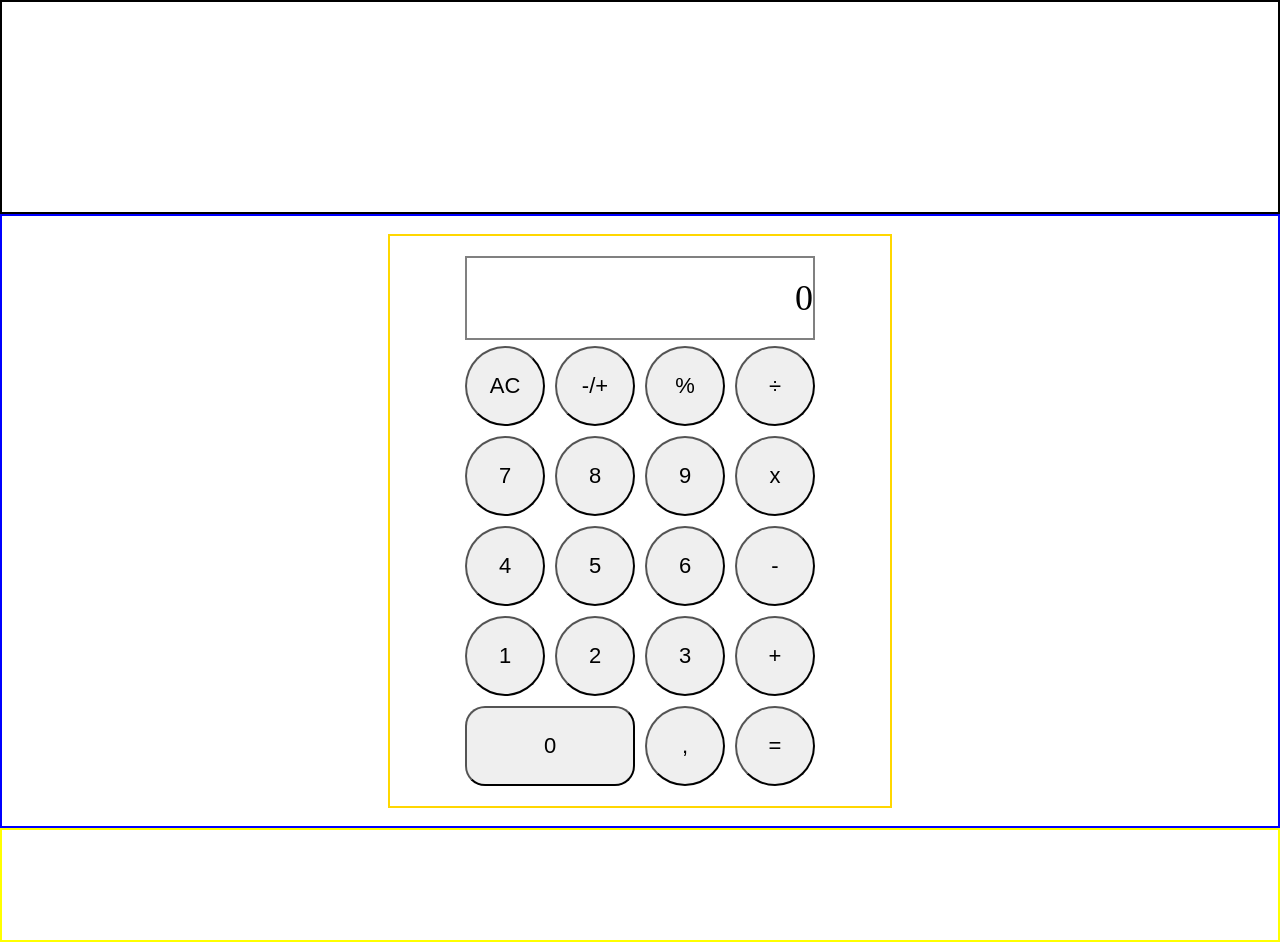
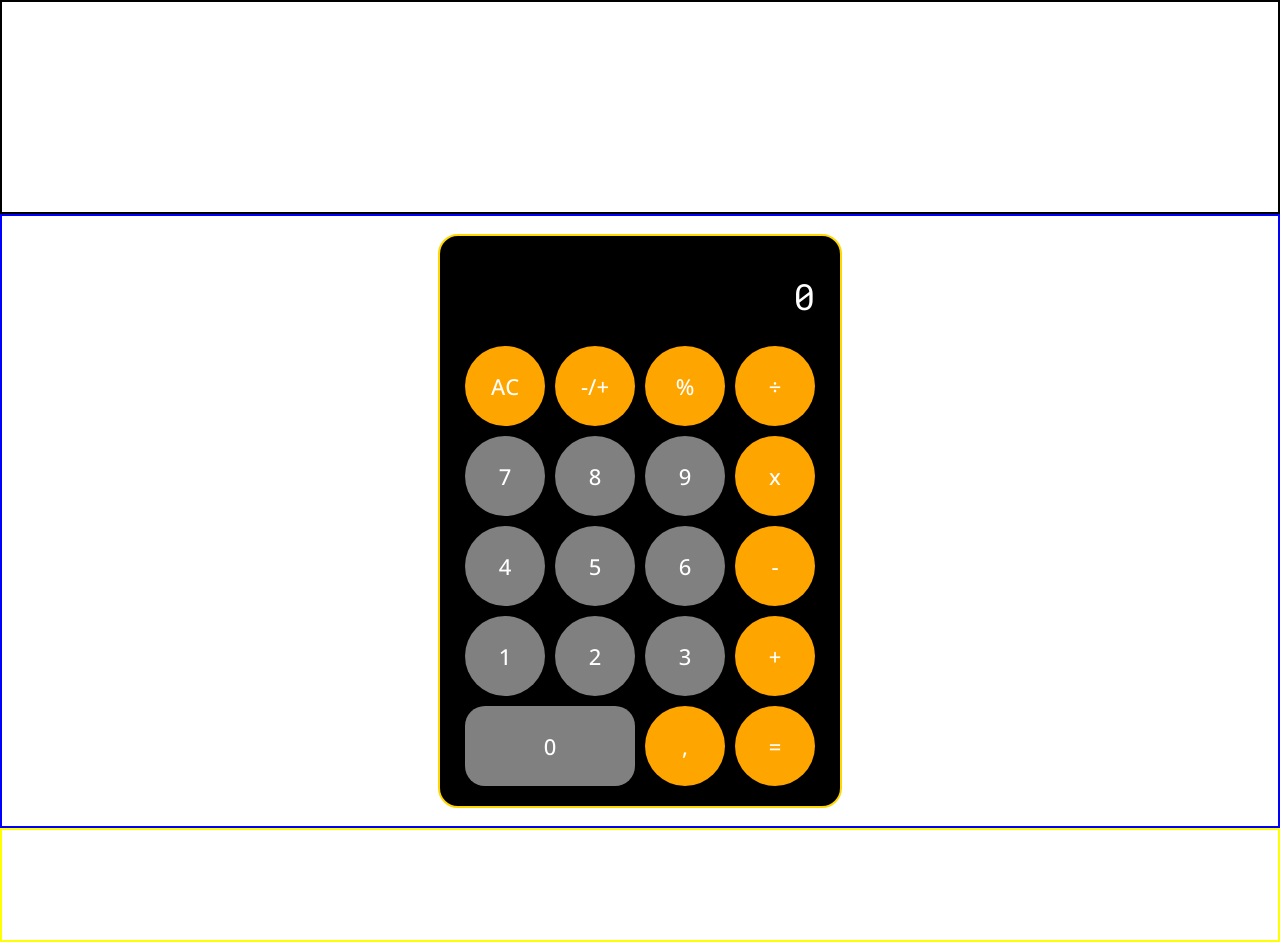
Before and after one commit to kenhardika/calculator, a plain HTML site: page index.html in a window 1280 px wide. Drawn offline with nearby package versions, Linux system fonts and the light colour scheme.

Commit message:
update style css

```diff
--- a/index.html
+++ b/index.html
@@ -6,7 +6,11 @@
     <meta name="viewport" content="width=device-width, initial-scale=1.0">
     <title>A Calculator</title>
     <link rel="stylesheet" href="./style.css">
+    <link rel="preconnect" href="https://fonts.googleapis.com">
+    <link rel="preconnect" href="https://fonts.gstatic.com" crossorigin>
+    <link href="https://fonts.googleapis.com/css2?family=Open+Sans:wght@500&family=Roboto+Mono&display=swap" rel="stylesheet">
     <script src="./script.js" defer></script>
+
 </head>
 <body>
 
--- a/script.js
+++ b/script.js
@@ -145,7 +145,7 @@ function operate(num1,num2,operator){
         default:
             console.log(`Sorry that's not an operator`)
     }
-    result = parseFloat(result.toFixed(3));
+    result = parseFloat(result.toFixed(4));
     console.log(result);
     displayNum.textContent = result;
     checkDisplayCount()
--- a/style.css
+++ b/style.css
@@ -2,9 +2,14 @@ body{
     margin: 0;
 }
 button {
+    font-family: 'Open Sans', sans-serif;
     height: 80px;
     border-radius: 50%;
     font-size: 22px;
+    border: none;
+}
+button:active{
+    transform: translateY(2px);
 }
 
 .header {
@@ -28,18 +33,38 @@ button {
         /* align-items: center; */
         justify-content: center ;
         height: 550px;
-        width: 500px;
+        width: 400px;
         border: 2px solid gold;
+        background-color: black;
+        border-radius: 20px;
 
     }
+        [data-number]{
+            background-color: gray;
+            color: white;
+        }
+        [data-number]:hover {
+            background-color: #b6b6b6;
+            color: white;
+        }
+        [data-operator]{
+            background-color: orange;
+            color: white;
+        }
+        [data-operator]:hover{
+            background-color: #ffc456;
+            color: white;
+        }
         .displayNum {
+            /* font-family: 'Open Sans', sans-serif; */
+            font-family: 'Roboto Mono', monospace;
             display: flex;
             justify-content: flex-end;
             align-items: center;
             font-size: 36px;
-
+            color: white;
             height: 80px;
-            border: 2px solid gray;
+            /* border: 2px solid gray; */
             grid-column-start: 1;
             grid-column-end: 5;
         }
```
